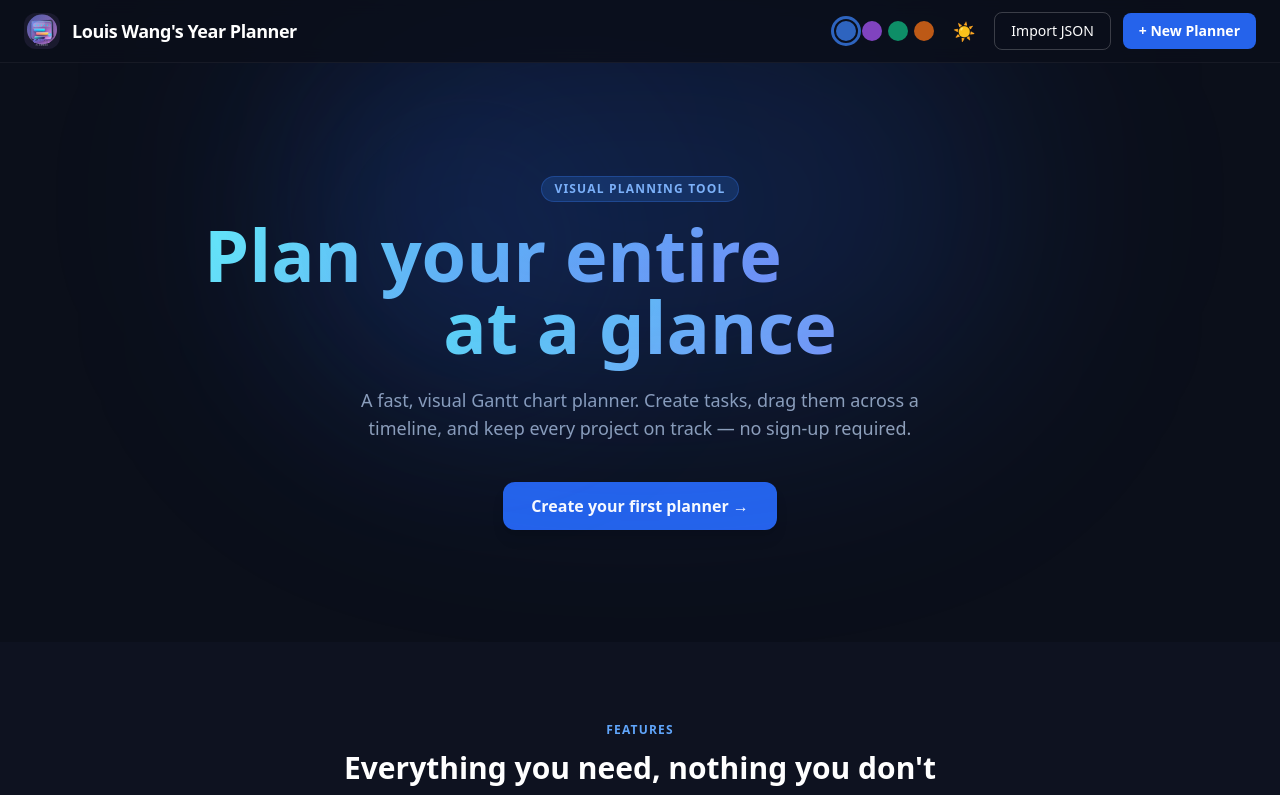
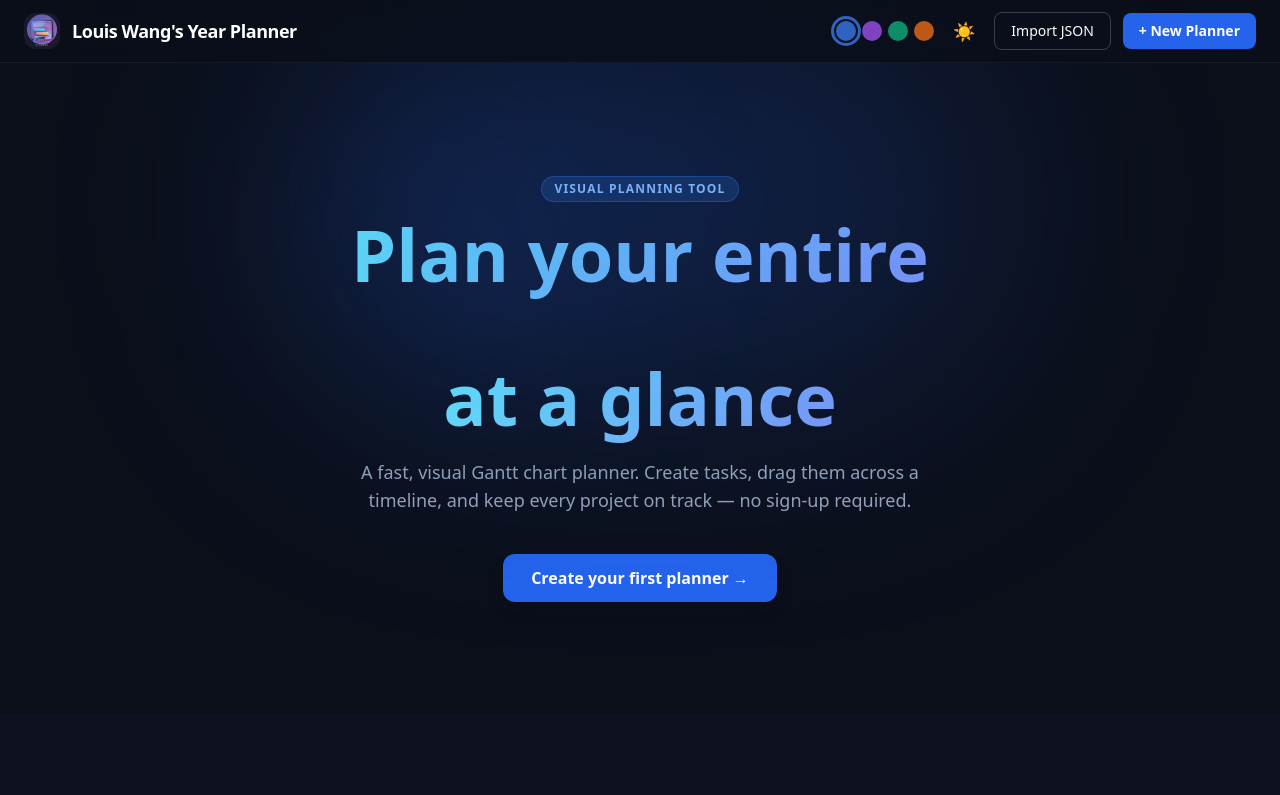
Before and after one commit to Louisw123451/Louis-Wang-s-Year-Planner, a React (Create React App) app: page / in a window 1280 px wide. Shown: the top 795 px of the page. Built offline with nearby package versions, Linux system fonts and the light colour scheme.

Commit message:
Fix hero headline layout and overflow clipping

```diff
--- a/src/LandingPage.js
+++ b/src/LandingPage.js
@@ -253,7 +253,7 @@ export default function LandingPage({ onOpen }) {
 
 
       {/* 鈹€鈹€ HERO 鈹€鈹€ */}
-      <section className={`relative flex flex-col items-center justify-center text-center pt-44 pb-28 px-6 overflow-hidden ${isDark ? '' : 'bg-gradient-to-b from-white to-slate-100'}`}>
+      <section className={`relative flex flex-col items-center justify-center text-center pt-44 pb-28 px-6 ${isDark ? '' : 'bg-gradient-to-b from-white to-slate-100'}`}>
         {/* glow blobs */}
         <div className="absolute top-0 left-1/2 -translate-x-1/2 w-[700px] h-[400px] rounded-full blur-[120px] pointer-events-none" style={{ backgroundColor: accentCfg.glow }} />
         <div className="absolute top-24 left-1/4 w-[300px] h-[300px] rounded-full blur-[100px] pointer-events-none opacity-50" style={{ backgroundColor: accentCfg.glow }} />
@@ -263,20 +263,23 @@ export default function LandingPage({ onOpen }) {
         </span>
 
         {/* Animated headline */}
-        <h1 className="text-6xl sm:text-7xl font-extrabold leading-tight max-w-4xl mb-6">
+        <h1 className="text-6xl sm:text-7xl font-extrabold leading-tight max-w-4xl mb-6 text-center">
           <span
             className="hero-gradient-text text-transparent"
             style={{ backgroundImage: `linear-gradient(135deg, ${accentCfg.from}, ${accentCfg.via}, ${accentCfg.to})` }}
           >
-            Plan your entire{' '}
+            Plan your entire
           </span>
-          {/* rotating word */}
+          <br />
+          {/* rotating word — fixed height container so layout never shifts */}
+          <span style={{ display: 'inline-block', minWidth: '320px', textAlign: 'center' }}>
             <span
               key={wordIdx}
               className="word-cycle hero-gradient-text text-transparent"
               style={{ backgroundImage: `linear-gradient(135deg, ${accentCfg.from}, ${accentCfg.via}, ${accentCfg.to})` }}
             >
               {CYCLE_WORDS[wordIdx]}
+            </span>
           </span>
           <br />
           <span
```
Lines whose indentation alone changed are shown as unchanged.
